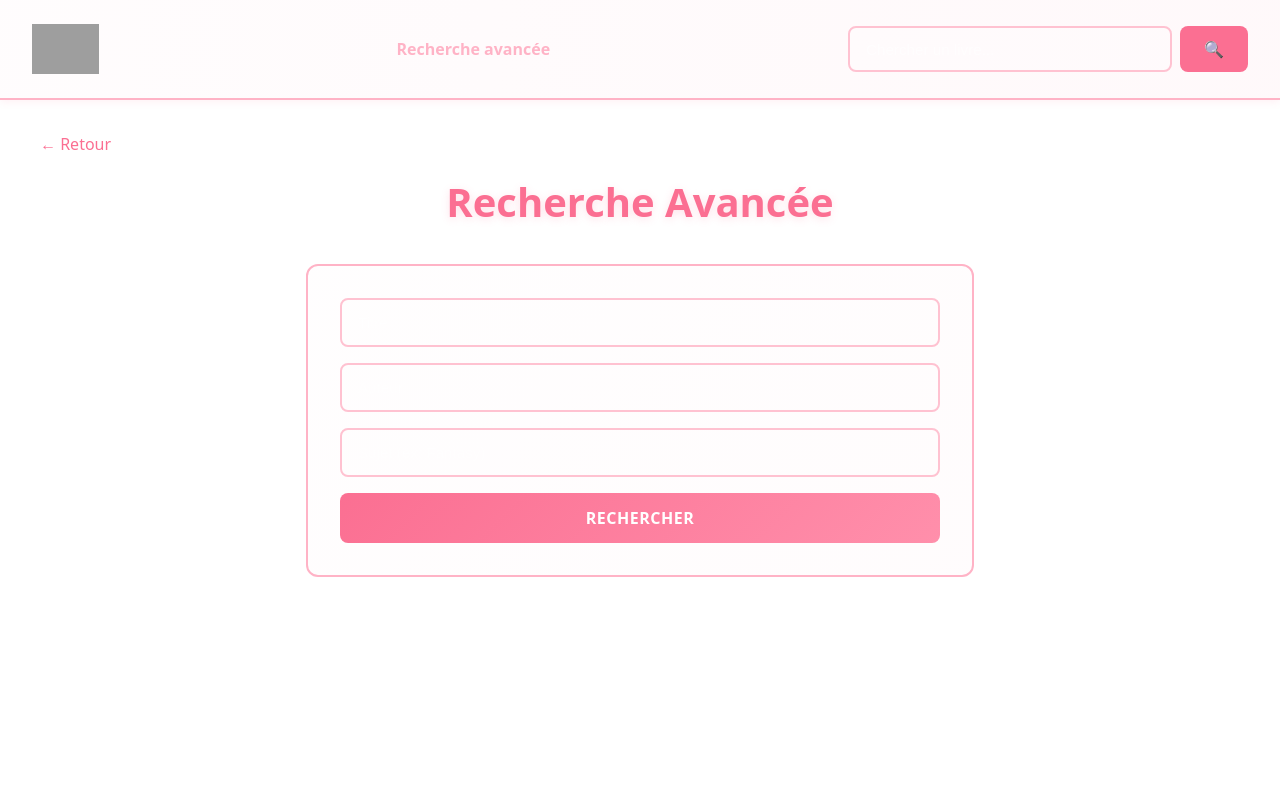
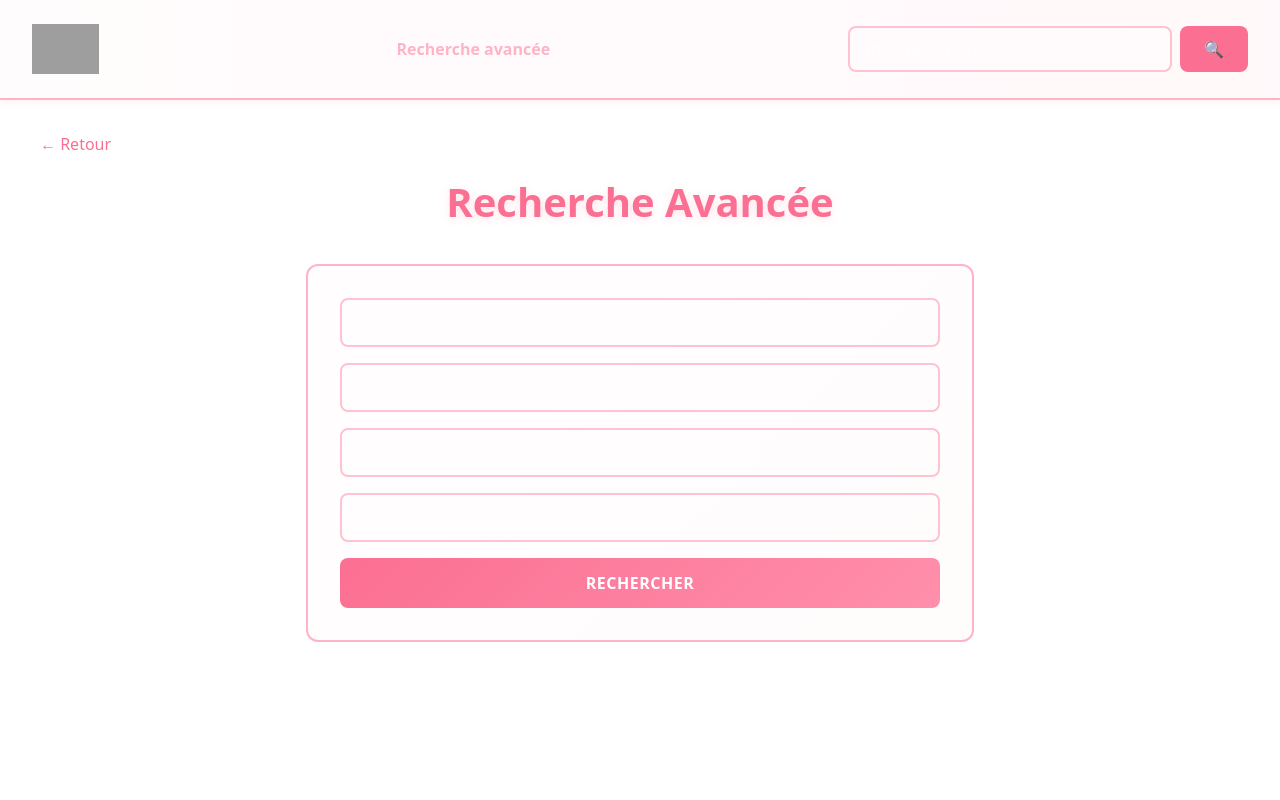
Before and after one commit to adsevenday/react-, a React (Vite) app: page /advanced in a window 1280 px wide. Shown: the top 800 px of the page. Built offline with nearby package versions, Linux system fonts and the light colour scheme; grey boxes are pictures that could not be loaded; the HTML template or start-up script is replaced by a standard one.

Commit message:
fix:ajout des année dans la bare de recherche

```diff
--- a/src/api/openLibrary.js
+++ b/src/api/openLibrary.js
@@ -1,22 +1,15 @@
-// Utilisation du proxy Vite
 const BASE_URL = "/api-openlibrary";
 
 export const OpenLibraryService = {
-  /**
-   * Récupère les livres récents
-   */
   getLatestBooks: async (limit = 12) => {
     try {
       const currentYear = new Date().getFullYear();
       const lastYear = currentYear - 1;
-
-      // On cherche les livres publiés entre l'année dernière et cette année
       const query = `first_publish_year:[${lastYear} TO ${currentYear}]`;
 
       const response = await fetch(`${BASE_URL}/search.json?q=${query}&sort=new&limit=${limit}`);
 
       if (!response.ok) {
-        // Si la recherche par année échoue, on tente une recherche générique simple
         const fallbackResponse = await fetch(`${BASE_URL}/search.json?q=the&sort=new&limit=${limit}`);
         if (!fallbackResponse.ok) throw new Error("Erreur lors de la récupération des nouveautés");
         return await fallbackResponse.json();
@@ -29,7 +22,6 @@ export const OpenLibraryService = {
     }
   },
 
-  // Recherche rapide
   searchBooks: async (query) => {
     try {
       const response = await fetch(`${BASE_URL}/search.json?q=${encodeURIComponent(query)}&limit=10`);
@@ -41,7 +33,6 @@ export const OpenLibraryService = {
     }
   },
 
-  // Récupération des livres par sujet
   getBooksBySubject: async (subject = 'love') => {
     try {
       const response = await fetch(`${BASE_URL}/subjects/${encodeURIComponent(subject)}.json?limit=12`);
@@ -53,7 +44,6 @@ export const OpenLibraryService = {
     }
   },
 
-  // Détails d'un livre
   getBookDetails: async (workId) => {
     try {
       const response = await fetch(`${BASE_URL}/works/${workId}.json`);
@@ -82,11 +72,21 @@ export const OpenLibraryService = {
     }
   },
 
-  // Recherche avancée
   advancedSearch: async (filters) => {
     try {
-      const params = new URLSearchParams(filters).toString();
-      const response = await fetch(`${BASE_URL}/search.json?${params}&limit=15`);
+      const queryParts = [];
+
+      if (filters.title) queryParts.push(`title:${filters.title}`);
+      if (filters.author) queryParts.push(`author:${filters.author}`);
+      if (filters.subject) queryParts.push(`subject:${filters.subject}`);
+      if (filters.first_publish_year) queryParts.push(`first_publish_year:${filters.first_publish_year}`);
+
+      if (queryParts.length === 0) return { docs: [] };
+
+      const searchQuery = queryParts.join(' ');
+
+      const response = await fetch(`${BASE_URL}/search.json?q=${encodeURIComponent(searchQuery)}&limit=15`);
+
       if (!response.ok) throw new Error("Erreur recherche avancée");
       return await response.json();
     } catch (error) {
@@ -95,7 +95,6 @@ export const OpenLibraryService = {
     }
   },
 
-  // Wikipedia
   getWikipediaSummary: async (title) => {
     try {
       const formattedTitle = encodeURIComponent(title.replace(/ /g, '_'));
@@ -108,7 +107,6 @@ export const OpenLibraryService = {
     }
   },
 
-  // Année de publication
   getPublishYear: async (workId) => {
     try {
       const response = await fetch(`${BASE_URL}/works/${workId}/editions.json?limit=1`);
@@ -124,5 +122,3 @@ export const OpenLibraryService = {
     }
   },
 };
-
-export default OpenLibraryService;
--- a/src/pages/AdvancedSearch.tsx
+++ b/src/pages/AdvancedSearch.tsx
@@ -1,8 +1,7 @@
 import { useState, useEffect } from 'react';
-import { useSearchParams } from 'react-router-dom';
+import { useSearchParams, Link } from 'react-router-dom';
 // @ts-ignore
 import { OpenLibraryService } from '../api/openLibrary';
-import { Link } from 'react-router-dom';
 import Card from '../Component/Card/Card';
 import NavHeader from '../Component/NavHeader/NavHeader';
 import Footer from '../Component/Footer/Footer';
@@ -10,21 +9,24 @@ import './advancedSearch.scss';
 
 function AdvancedSearch() {
   const [searchParams] = useSearchParams();
-  const [form, setForm] = useState({ title: '', author: '', subject: '' });
+  // Ajout de first_publish_year dans le state
+  const [form, setForm] = useState({ title: '', author: '', subject: '', first_publish_year: '' });
   const [results, setResults] = useState<any[]>([]);
   const [loading, setLoading] = useState(false);
 
   useEffect(() => {
     const title = searchParams.get('title');
     if (title) {
-      setForm({ title, author: '', subject: '' });
-      performSearch({ title, author: '', subject: '' });
+      const newForm = { title, author: '', subject: '', first_publish_year: '' };
+      setForm(newForm);
+      performSearch(newForm);
     }
   }, [searchParams]);
 
   const performSearch = async (searchForm: typeof form) => {
     setLoading(true);
     try {
+      // On filtre les champs vides pour ne pas envoyer de paramètres inutiles
       const activeFilters = Object.fromEntries(
         Object.entries(searchForm).filter(([_, v]) => v !== '')
       );
@@ -42,7 +44,7 @@ function AdvancedSearch() {
     await performSearch(form);
   };
 
-  const handleSearch2 = async (query: string) => {
+  const handleNavSearch = async (query: string) => {
     const newForm = { ...form, title: query };
     setForm(newForm);
     if (query.trim()) {
@@ -53,16 +55,12 @@ function AdvancedSearch() {
   return (
     <>
       <NavHeader
-        logo={{
-          href: '/',
-          imageSrc: '/logo_chat.png',
-          alt: 'Logo'
-        }}
-        onSearch={handleSearch2}
+        logo={{ href: '/', imageSrc: '/logo_chat.png', alt: 'Logo' }}
+        onSearch={handleNavSearch}
       />
+
       <div className="advancedSearch">
         <Link to="/" className="backLink">← Retour</Link>
-
         <h1 className="title">Recherche Avancée</h1>
 
         <form onSubmit={handleSearch} className="searchForm">
@@ -84,21 +82,22 @@ function AdvancedSearch() {
             onChange={e => setForm({...form, subject: e.target.value})}
             className="searchInput"
           />
-        <button
-          type="submit"
-          disabled={loading}
-          className="searchButton"
-        >
+          {/* NOUVEAU CHAMP : ANNÉE */}
+          <input
+            placeholder="Année (ex: 1954)"
+            type="number"
+            value={form.first_publish_year}
+            onChange={e => setForm({...form, first_publish_year: e.target.value})}
+            className="searchInput"
+          />
+          <button type="submit" disabled={loading} className="searchButton">
             {loading ? 'Recherche en cours...' : 'Rechercher'}
           </button>
         </form>
 
-      {/* Grille de résultats */}
         <div className="resultsGrid">
           {results.map((book, i) => {
-          // On extrait l'ID (ex: OL27448W) depuis la clé "/works/ID"
             const bookId = book.key.split('/').pop();
-
             return (
               <Link to={`/book/${bookId}`} key={i} style={{ textDecoration: 'none' }}>
                 <Card
@@ -112,15 +111,16 @@ function AdvancedSearch() {
           })}
         </div>
 
-        {!loading && results.length === 0 && form.title && (
+        {!loading && results.length === 0 && (form.title || form.author || form.first_publish_year) && (
           <p className="noResults">Aucun livre trouvé pour cette recherche.</p>
         )}
       </div>
+
       <Footer
         number="0895 234 069"
         adress="40 Rue du Dr Roux, 75015 Paris"
         logoInsta="https://www.instagram.com/supinfo/"
-        LogoX="https://www.youtube.com/watch?v=bbZ837Wjj1k&list=RDbbZ837Wjj1k&start_radio=1"
+        LogoX="https://www.youtube.com/watch?v=bbZ837Wjj1k"
       />
     </>
   );
```
Lines whose indentation alone changed are shown as unchanged.
